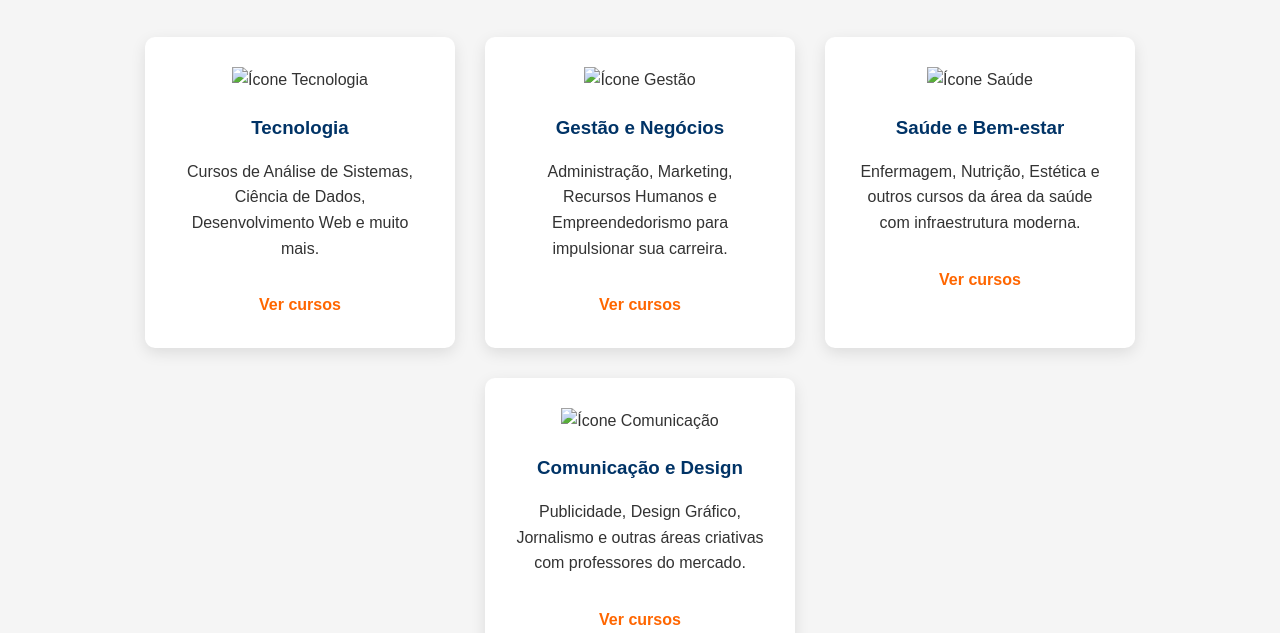
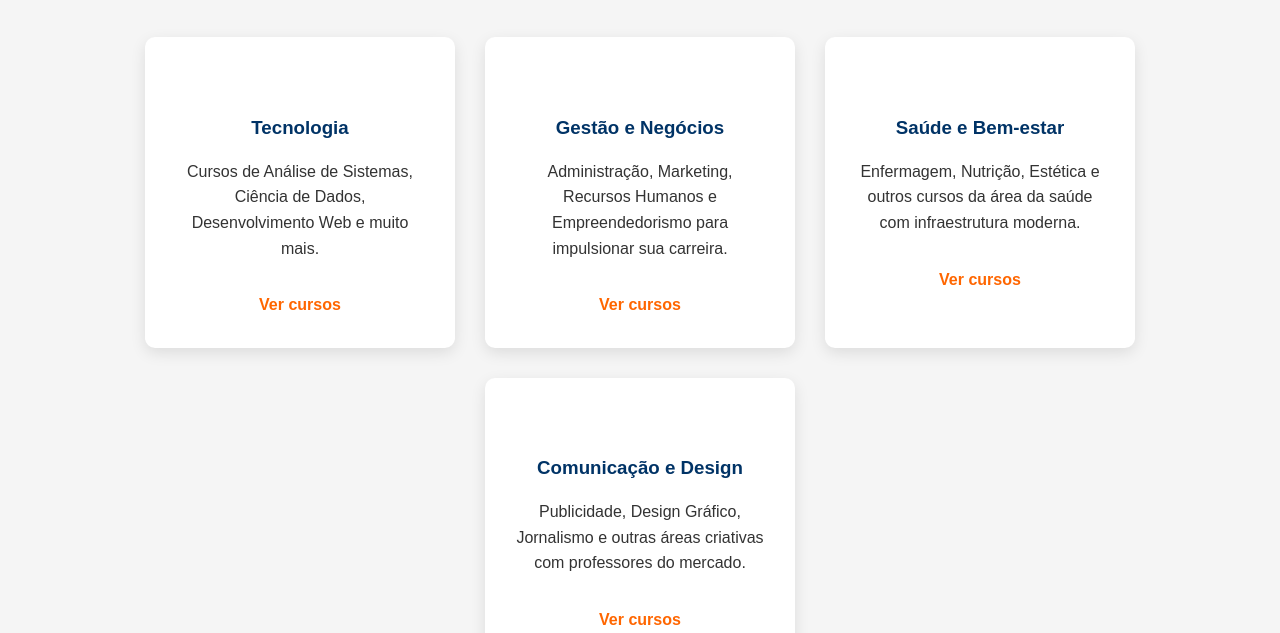
Before and after one commit to GuilhermeMulina/Site_Senac, a plain HTML site: page index.html in a window 1280 px wide. Shown: the part 677-1310 px from the top of the page. Drawn offline with Linux system fonts and the light colour scheme.

Commit message:
Update index.html

```diff
--- a/index.html
+++ b/index.html
@@ -6,6 +6,10 @@
     <title>Site Senac</title>
     <link rel="stylesheet" href="styles.css">
     <script src="main.js" defer></script>
+    <!-- Favicon -->
+<link rel="icon" href="https://www.mt.senac.br/images/logo-senac-quad.png" type="image/png">
+<link rel="shortcut icon" href="https://www.mt.senac.br/images/logo-senac-quad.png" type="image/png">
+<link rel="apple-touch-icon" href="https://www.mt.senac.br/images/logo-senac-quad.png">
 </head>
 <body>
     <!-- Barra de navegação -->
@@ -156,7 +160,7 @@
         <div class="highlights-container">
             <div class="highlight-card">
                 <div class="highlight-icon">
-                    <img src="/placeholder.svg?height=80&width=80" alt="Ícone Tecnologia">
+                    <img src="" alt="">
                 </div>
                 <h3>Tecnologia</h3>
                 <p>Cursos de Análise de Sistemas, Ciência de Dados, Desenvolvimento Web e muito mais.</p>
@@ -164,7 +168,7 @@
             </div>
             <div class="highlight-card">
                 <div class="highlight-icon">
-                    <img src="/placeholder.svg?height=80&width=80" alt="Ícone Gestão">
+                    <img src="" alt="">
                 </div>
                 <h3>Gestão e Negócios</h3>
                 <p>Administração, Marketing, Recursos Humanos e Empreendedorismo para impulsionar sua carreira.</p>
@@ -172,7 +176,7 @@
             </div>
             <div class="highlight-card">
                 <div class="highlight-icon">
-                    <img src="/placeholder.svg?height=80&width=80" alt="Ícone Saúde">
+                    <img src="" alt="">
                 </div>
                 <h3>Saúde e Bem-estar</h3>
                 <p>Enfermagem, Nutrição, Estética e outros cursos da área da saúde com infraestrutura moderna.</p>
@@ -180,7 +184,7 @@
             </div>
             <div class="highlight-card">
                 <div class="highlight-icon">
-                    <img src="/placeholder.svg?height=80&width=80" alt="Ícone Comunicação">
+                    <img src="" alt="">
                 </div>
                 <h3>Comunicação e Design</h3>
                 <p>Publicidade, Design Gráfico, Jornalismo e outras áreas criativas com professores do mercado.</p>
```
